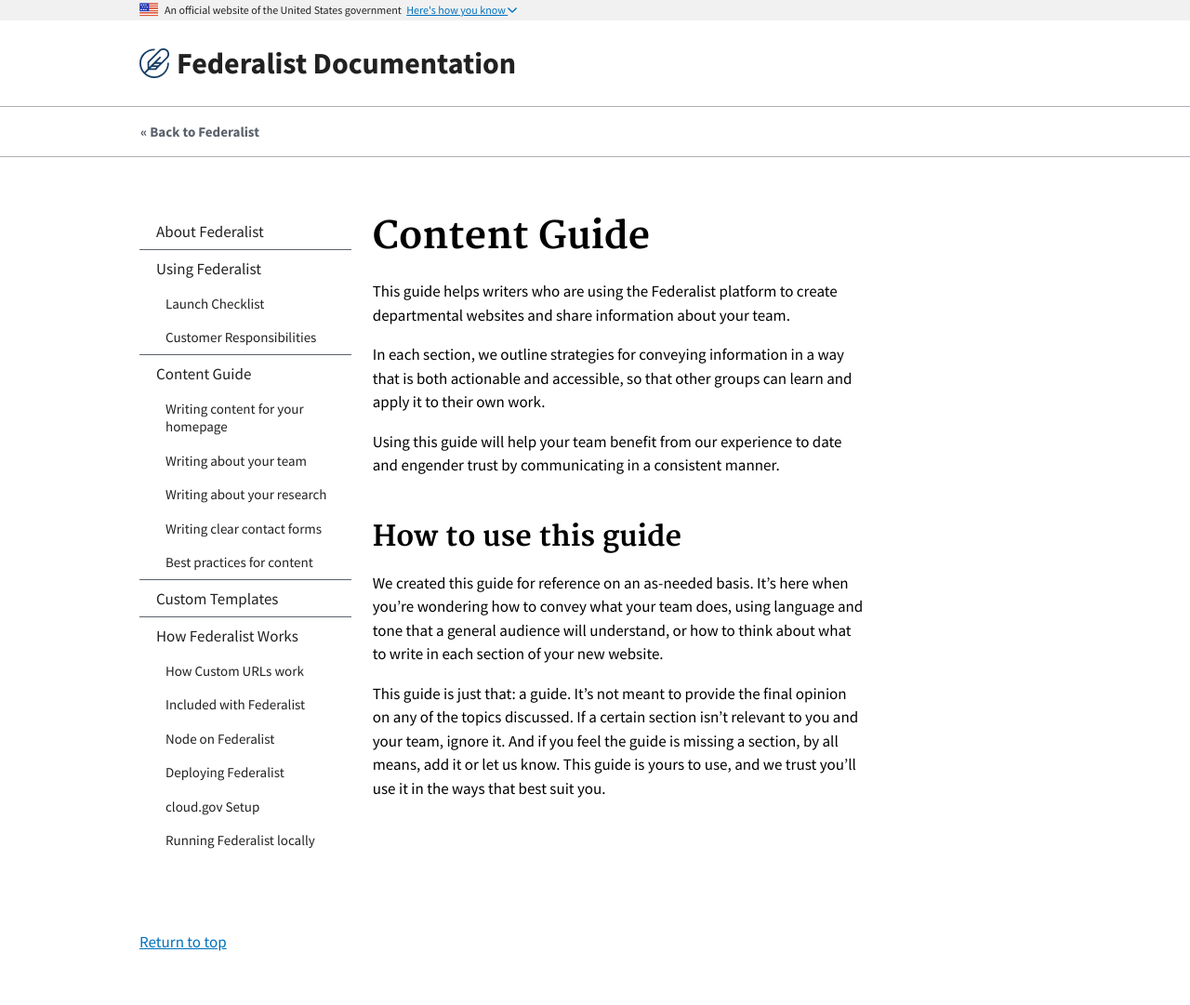
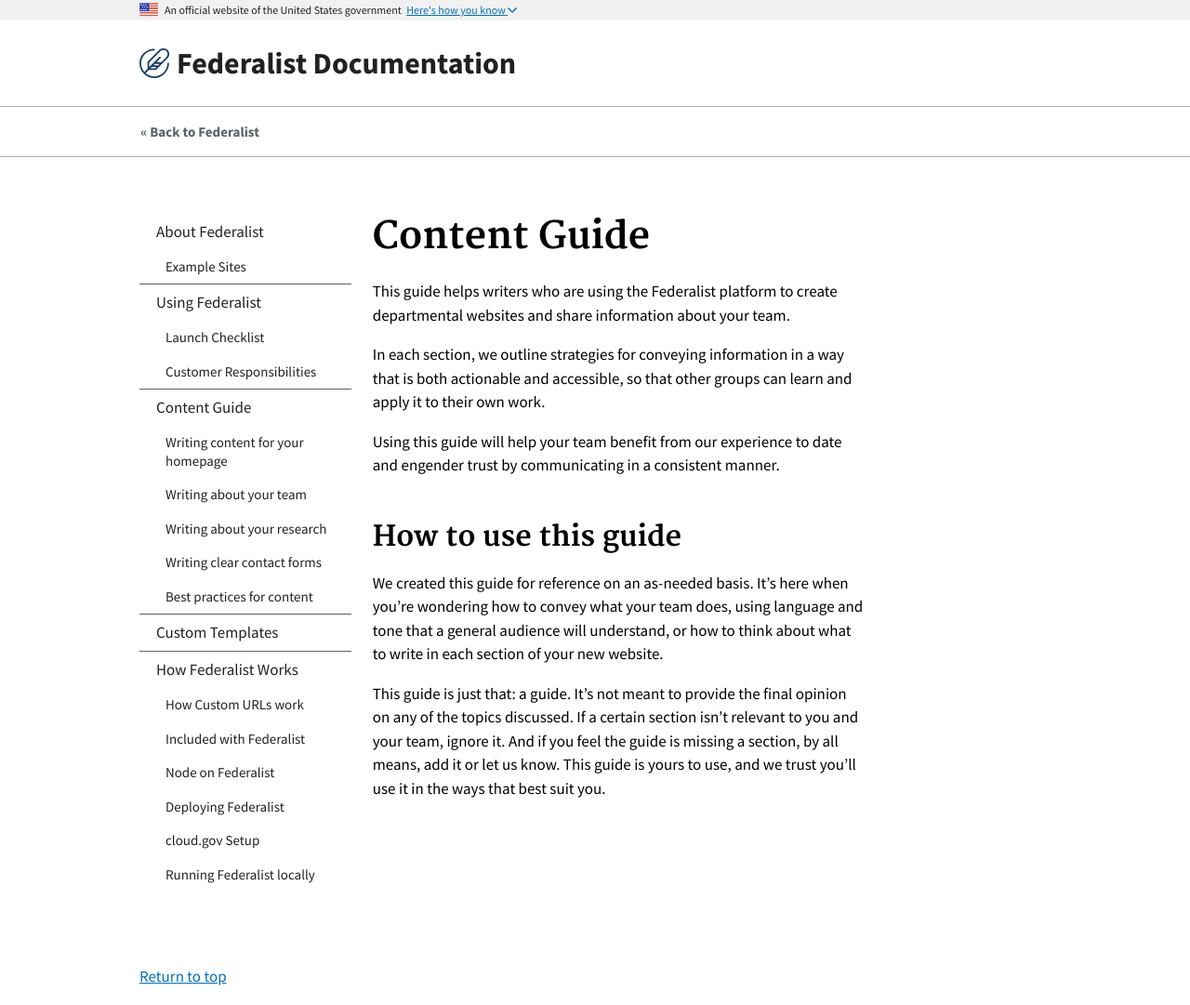
Before and after one commit to Macy-FK/federaliste, a Jekyll site: the page built from pages/content-guide.md, in a window 1280 px wide. Shown: the whole page at 93% size. Built offline with Jekyll 4.4.1, drawn with Linux system fonts in a browser that asks for light colours; Markdown is read by kramdown in place of the engine named in the settings; before the commit the page ends 1044 px from its top, so only the background shows below that.

Commit message:
add menu option

```diff
--- a/_config.yml
+++ b/_config.yml
@@ -35,6 +35,10 @@ navigation:
 - text: About Federalist
   url: /
   internal: true
+  children:
+  - text: Example Sites
+    url: /pages/about-federalist/example-sites/
+    internal: true
 - text: Using Federalist
   url: /pages/using-federalist/
   internal: true
```
